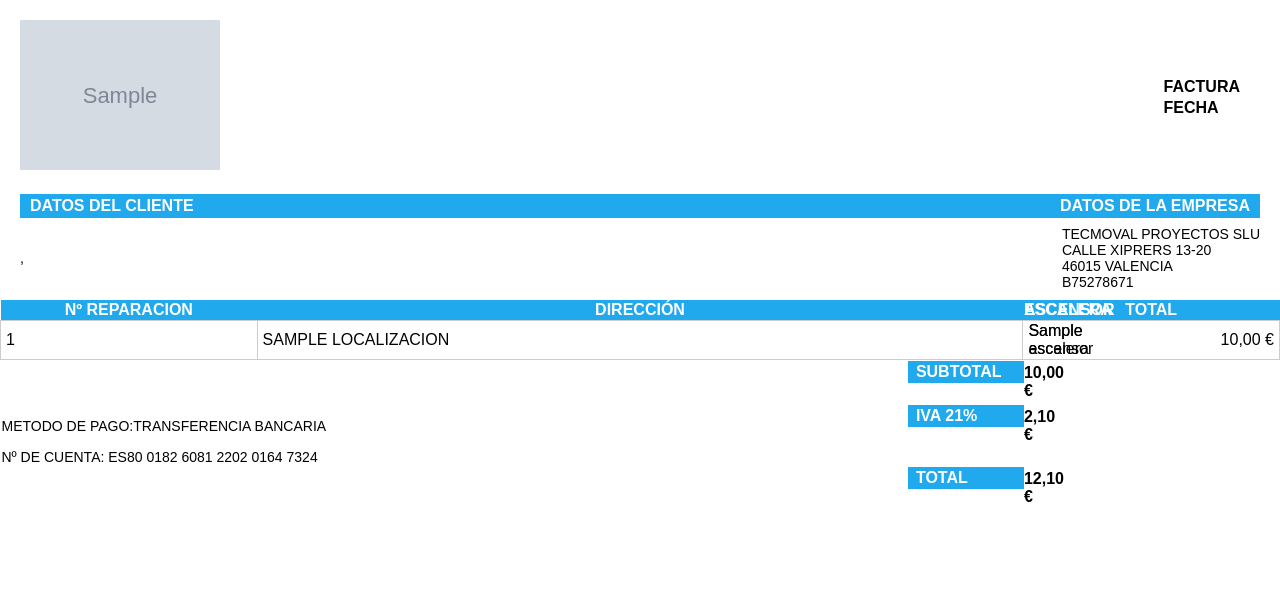
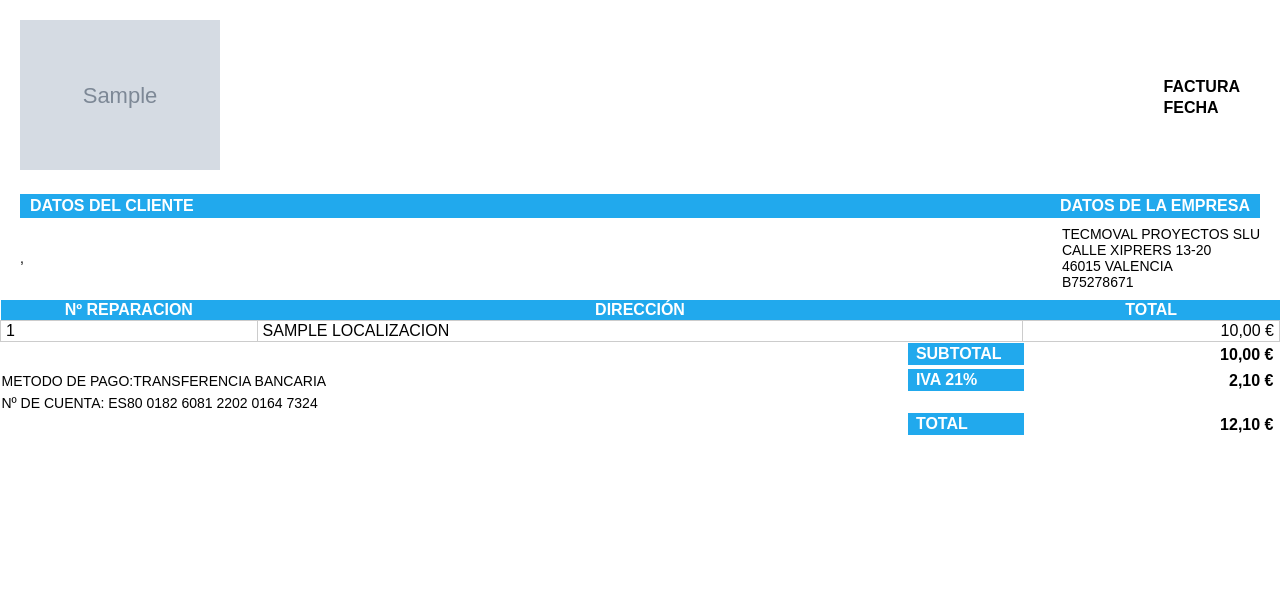
Before and after one commit to Tezix/MV-Facturacion-Back, a Django app: template templates/factura.html in a window 1280 px wide. Shown: the top 600 px of the page. Run offline with Django 4.2, Linux system fonts and the light colour scheme; data comes from the database, SQL or seed files in the repository; the template is opened without the code that fills it: values that come from a table or form of the project are taken from there, most other values are stand-ins (such as "Sample title", 1, 10 or a date in 2020); grey boxes marked "Sample" are stand-in pictures.

Commit message:
filtros.fixpdf

```diff
--- a/api/models.py
+++ b/api/models.py
@@ -93,7 +93,16 @@
     localidad = models.CharField(max_length=50)
 
     def __str__(self):
-        return f"{self.direccion}, {self.numero}, {self.ascensor}"
+        partes = []
+        if self.direccion:
+            partes.append(str(self.direccion))
+        if self.numero:
+            partes.append(str(self.numero))
+        if hasattr(self, 'ascensor') and self.ascensor:
+            partes.append(f"Asc {self.ascensor}")
+        if hasattr(self, 'escalera') and self.escalera:
+            partes.append(f"{self.escalera}")
+        return ', '.join(partes)
 
 
 
--- a/api/views.py
+++ b/api/views.py
@@ -93,8 +93,6 @@
                 grupos[key] = {
                     'num_reparacion': r.num_reparacion,
                     'localizacion': str(r.localizacion),
-                    'ascensor': r.localizacion.ascensor if hasattr(r.localizacion, 'ascensor') else '',
-                    'escalera': r.localizacion.escalera if hasattr(r.localizacion, 'escalera') else '',
                     'trabajos': [],
                     'total': 0,
                 }
@@ -139,8 +137,6 @@
                 grupos[key] = {
                     'num_reparacion': r.num_reparacion,
                     'localizacion': str(r.localizacion),
-                    'ascensor': r.localizacion.ascensor if hasattr(r.localizacion, 'ascensor') else '',
-                    'escalera': r.localizacion.escalera if hasattr(r.localizacion, 'escalera') else '',
                     'trabajos': [],
                     'total': 0,
                 }
--- a/templates/factura.html
+++ b/templates/factura.html
@@ -51,8 +51,6 @@
                 <tr>
                     <th class="reparacion">Nº REPARACION</th>
                     <th class="direccion">DIRECCIÓN</th>
-                    <th class="ascensor">ASCENSOR</th>
-                    <th class="escalera">ESCALERA</th>
                     <th class="total">TOTAL</th>
                 </tr>
             </thead>
@@ -61,8 +59,6 @@
                 <tr>
                     <td>{{ grupo.num_reparacion }}</td>
                     <td>{{ grupo.localizacion|upper }}</td>
-                    <td>{{ grupo.ascensor }}</td>
-                    <td>{{ grupo.escalera }}</td>
                     <td class="euro-total">{{ grupo.total|euro }}</td>
                 </tr>
                 {% endfor %}
```
